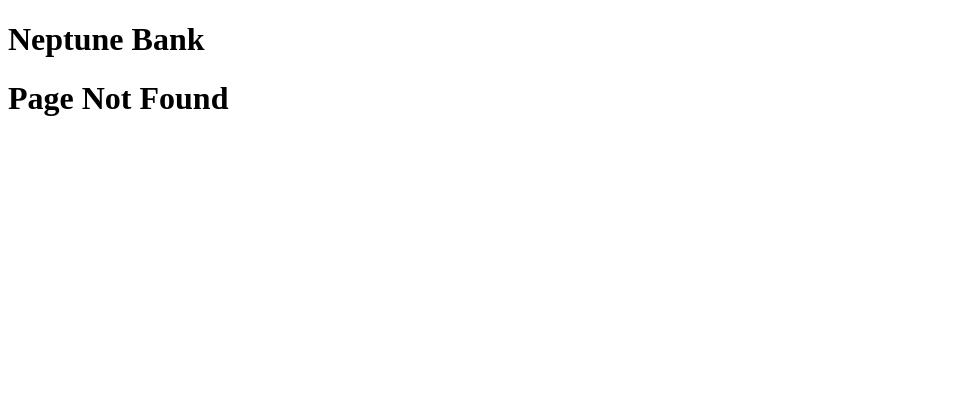
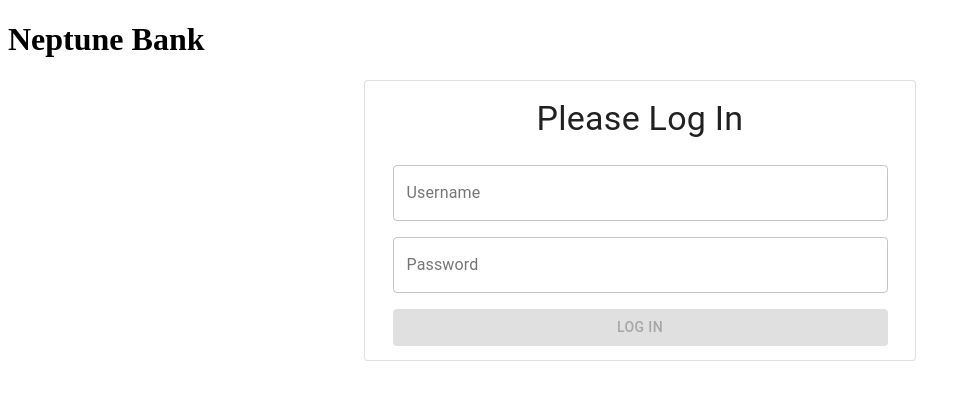
Before and after one commit to dougwake/neptune-bank, a React (Create React App) app: page /login in a window 1280 px wide. Before the commit this address had no page. Shown: the top 400 px of the page, without its empty margins (0-971 px from the left). Built offline with nearby package versions, Linux system fonts and the light colour scheme.

Commit message:
Added Login page

```diff
--- a/package.json
+++ b/package.json
@@ -3,6 +3,7 @@
   "version": "0.1.0",
   "private": true,
   "dependencies": {
+    "@material-ui/core": "^4.12.3",
     "@testing-library/jest-dom": "^5.16.1",
     "@testing-library/react": "^12.1.2",
     "@testing-library/user-event": "^13.5.0",
--- a/src/components/App.js
+++ b/src/components/App.js
@@ -2,6 +2,7 @@ import React from 'react'
 import { BrowserRouter, Route, Routes } from 'react-router-dom'
 import Home from './Home'
 import BillPay from './BillPay'
+import Login from './Login'
 import PageNotFound from './PageNotFound'
 
 export default function App() {
@@ -12,6 +13,7 @@ export default function App() {
         <Routes>
           <Route exact path="/" element={<Home />}></Route>
           <Route path="/billpay" element={<BillPay />}></Route>
+          <Route path="/login" element={<Login />}></Route>
           <Route path="*" element={<PageNotFound />} />
         </Routes>
       </BrowserRouter>
--- /dev/null
+++ b/src/components/Login.js
@@ -0,0 +1,58 @@
+import { Button, Card, Container, TextField, Typography } from '@material-ui/core';
+import React, { Fragment, useRef, useState } from 'react'
+import { makeStyles } from '@material-ui/core/styles';
+
+
+export default function Login() {
+
+    const refUsername = useRef();
+    const refPassword = useRef();
+    const [ready, setReady] = useState(false);
+
+    const checkState = function () {
+        setReady(refUsername.current.value.length > 0 &&
+            refPassword.current.value.length > 0)
+    }
+
+    const useStyles = makeStyles((theme) => ({
+        root: {
+            maxWidth: theme.breakpoints.values["sm"],
+            // backgroundColor: "#CCC",
+            width: "85%",
+            textAlign: "center"
+
+        },
+        login: {
+            marginTop: "0.5em",
+            marginBottom: "0.75em",
+            textAlign: "center"
+        },
+        textbox: {
+            width: "90%",
+            marginBottom: "1em"
+        },
+        loginbutton: {
+            width: "90%",
+            marginBottom: "1em",
+            backgroundColor:theme.palette.primary.light,
+            '&:hover': {
+                backgroundColor:theme.palette.primary.main
+            }
+        }
+    }));
+
+    const classes = useStyles();
+
+    return (
+        <Fragment>
+            <Container className={classes.root}>
+                <Card variant="outlined">
+                    <Typography className={classes.login} variant="h4">Please Log In</Typography>
+                    <TextField onChange={checkState} inputRef={refUsername} className={classes.textbox} id="username" label="Username" variant="outlined" />
+                    <TextField onChange={checkState} inputRef={refPassword} className={classes.textbox} type="password" id="password" label="Password" variant="outlined" />
+                    <Button disabled={!ready} className={classes.loginbutton} variant="contained">Log In</Button>
+                </Card>
+            </Container>
+        </Fragment>
+    )
+}
```
Also changed, not shown: 2 other files (tests, documents, lock files or other folders).
